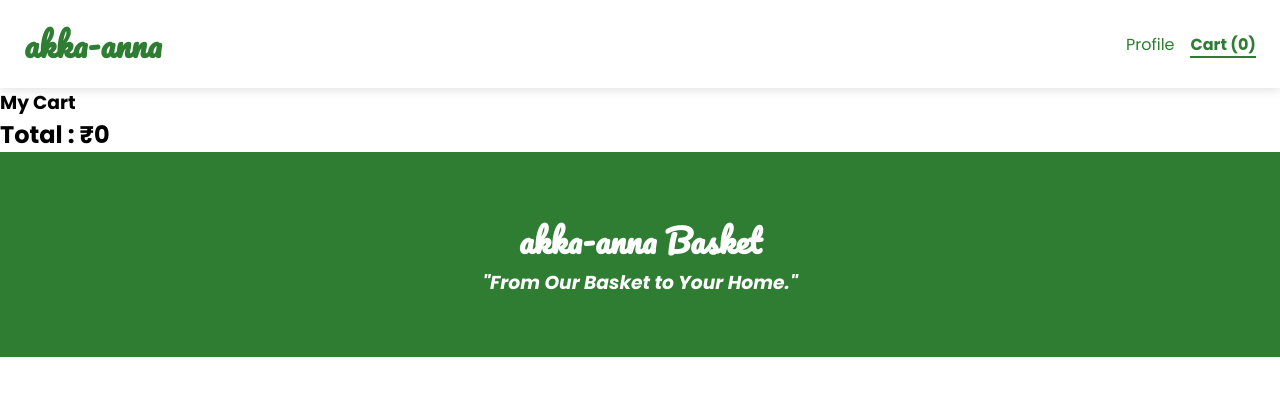
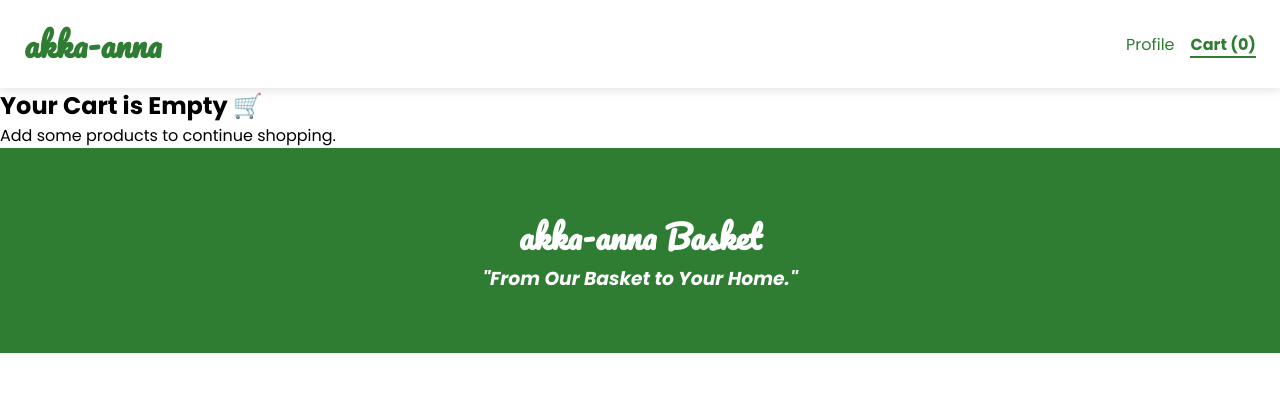
Before and after one commit to imry06/EasyBasket, a React (Vite) app: page /cart in a window 1280 px wide. Shown: the top 396 px of the page. Built offline with nearby package versions, Linux system fonts and the light colour scheme.

Commit message:
my cart page updated.

```diff
--- a/src/pages/Cart.jsx
+++ b/src/pages/Cart.jsx
@@ -1,24 +1,100 @@
 import { useSelector } from "react-redux";
 import CartItem from "../components/CartItem";
+// import "../css/cart.css";
 
 export default function Cart() {
   const cart = useSelector((state) => state.cart.items);
 
-  // console.log(cart);
-  const total = cart.reduce(
-    (sum, item) => sum + item.price * item.quantity,
+  const totalItems = cart.reduce(
+    (sum, item) => sum + item.quantity,
     0
   );
 
+  const totalMRP = cart.reduce(
+    (sum, item) => sum + item.mrp * item.quantity,
+    0
+  );
+
+  const totalSellingPrice = cart.reduce(
+    (sum, item) => sum + item.sellingPrice * item.quantity,
+    0
+  );
+
+  const totalSaved = totalMRP - totalSellingPrice;
+
+  const deliveryCharge = totalSellingPrice >= 500 ? 0 : 40;
+
+  const grandTotal = totalSellingPrice + deliveryCharge;
+
+  if (cart.length === 0) {
+    return (
+      <div className="my-cart empty-cart">
+        <h2>Your Cart is Empty 🛒</h2>
+        <p>Add some products to continue shopping.</p>
+      </div>
+    );
+  }
+
   return (
-    <div>
-      <h3>My Cart</h3>
+    <div className="my-cart">
 
-      {cart.map((item) => (
-        <CartItem key={item.id} item={item} />
-      ))}
+      <h2>My Cart ({totalItems} Items)</h2>
 
-      <h2>Total : ₹{total}</h2>
+      <div className="cart-container">
+
+        {/* Left Side */}
+        <div className="cart-items">
+          {cart.map((item) => (
+            <CartItem key={item.id} item={item} />
+          ))}
+        </div>
+
+        {/* Right Side */}
+        <div className="order-summary">
+
+          <h3>Order Summary</h3>
+
+          <div className="summary-row">
+            <span>Total MRP</span>
+            <span>₹{totalMRP.toFixed(2)}</span>
+          </div>
+
+          <div className="summary-row">
+            <span>Discount</span>
+            <span className="saved">
+              - ₹{totalSaved.toFixed(2)}
+            </span>
+          </div>
+
+          <div className="summary-row">
+            <span>Delivery</span>
+
+            {deliveryCharge === 0 ? (
+              <span className="free">FREE</span>
+            ) : (
+              <span>₹{deliveryCharge}</span>
+            )}
+          </div>
+
+          <hr />
+
+          <div className="summary-row total">
+            <span>Total Amount</span>
+            <span>₹{grandTotal.toFixed(2)}</span>
+          </div>
+
+          <button className="place-order-btn">
+            Place Order
+          </button>
+
+          <p className="saving-text">
+            🎉 You saved ₹{totalSaved.toFixed(2)} on this order.
+          </p>
+
+        </div>
+
+      </div>
+
     </div>
   );
 }
```
